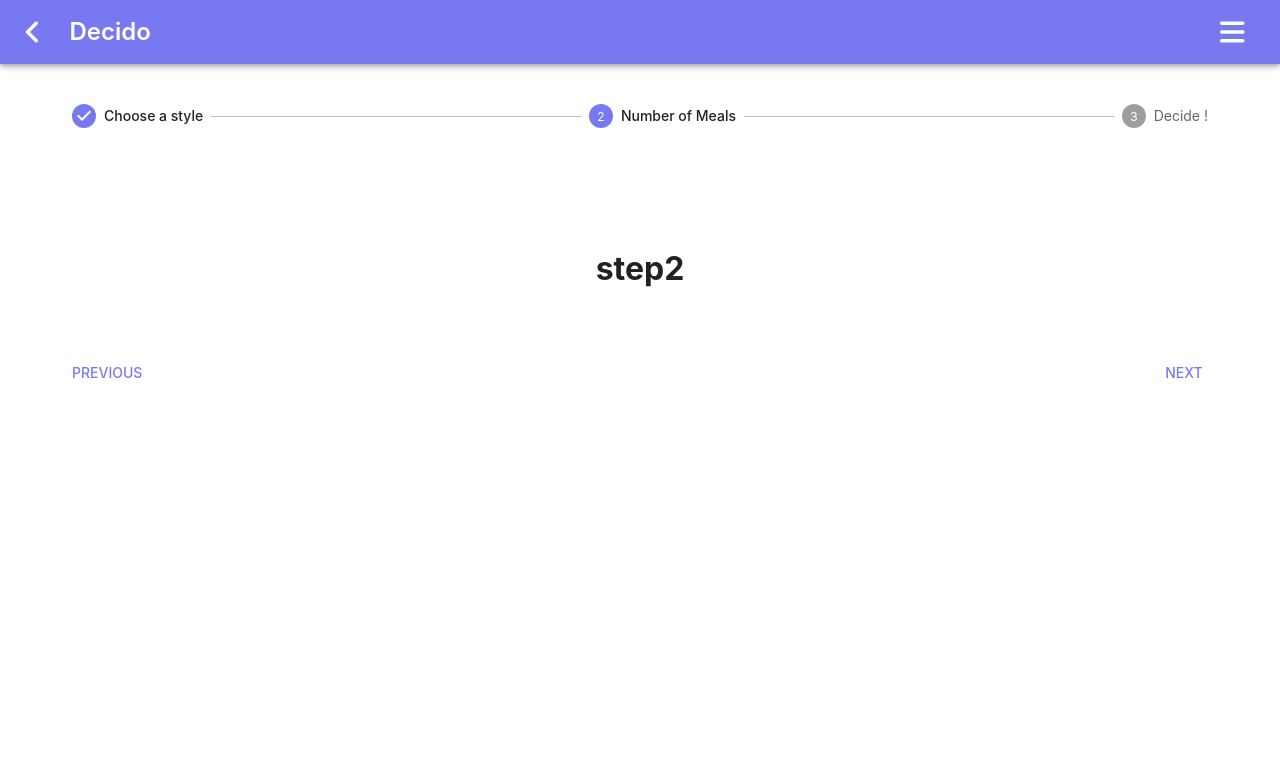
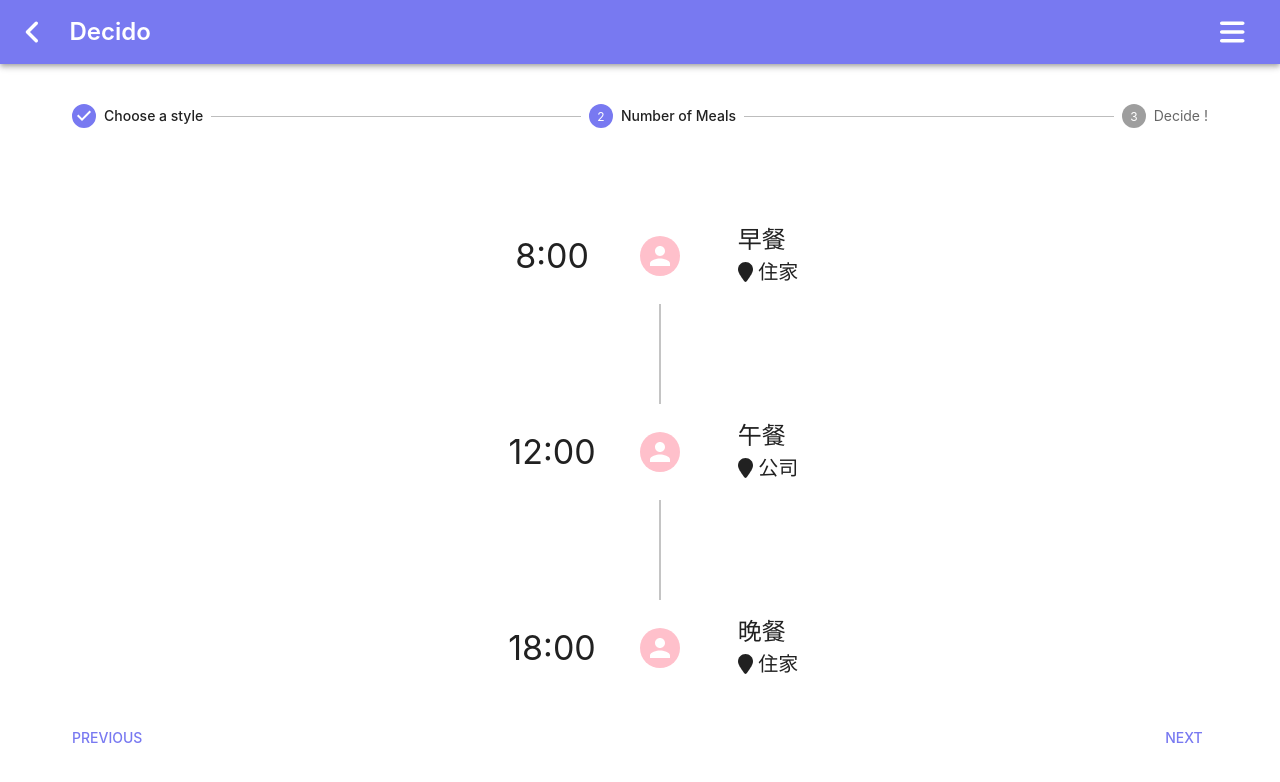
Before and after one commit to RoyJian/Decido, a React (Vite) app in the folder frontend/: page /steps in a window 1280 px wide. Both pictures are taken after a click on the button "NEXT". Shown: the top 782 px of the page. Built offline with nearby package versions, Linux system fonts and the light colour scheme; what react-swipeable-views-utils would draw is missing.

Commit message:
✨ add Time line components

```diff
--- a/frontend/src/App.tsx
+++ b/frontend/src/App.tsx
@@ -7,7 +7,7 @@ import NavBar from './Components/NavBar';
 import { ThemeProvider } from '@emotion/react';
 import CssBaseline from '@mui/material/CssBaseline';
 import Steps from './views/Steps';
-import Context from './utils/AppProvider';
+import Context from './Contexts/AppProvider';
 
 function App() {
   return (
--- a/frontend/src/Components/Step1.tsx
+++ b/frontend/src/Components/Step1.tsx
@@ -1,21 +1,9 @@
-import {
-  Grid,
-  Container,
-  ButtonBase,
-} from '@mui/material';
+import { Grid, Container, ButtonBase } from '@mui/material';
 import React from 'react';
 import StyleCard from './StyleCard';
-import {AppContext,appContextValueInterface} from '../utils/AppProvider';
+import { AppContext, appContextValueInterface } from '../Contexts/AppProvider';
+import { restaurantStyles } from '../Contexts/InitValue';
 
-const restaurantStyles: string[] = [
-  '韓式',
-  '日式',
-  '泰式',
-  '歐美',
-  '火鍋',
-  '早午餐',
-  '甜點',
-];
 const SelctrRstaurantStyle = (Styles: string[]) => {
   const styleArr: string[] = Styles;
   const result: string[] = [];
@@ -28,16 +16,13 @@ const SelctrRstaurantStyle = (Styles: string[]) => {
 };
 const selectStyles: string[] = SelctrRstaurantStyle(restaurantStyles);
 
+export default function Step1() {
+  const { setTheSelctStyle, theSelctStyle } = React.useContext(
+    AppContext
+  ) as appContextValueInterface;
 
-export default function Step1() {
-  const {setTheSelctStyle,theSelctStyle} = React.useContext(AppContext) as appContextValueInterface ;
-
-  React.useEffect(()=>{
-    // x?.appContextValue.setTheSelctStyle(restaurantStyles[0]);
-  },[]);
   return (
     <Container maxWidth="md">
-
       <Grid container spacing={3}>
         {selectStyles.map((item) => (
           <Grid
@@ -48,8 +33,11 @@ export default function Step1() {
           >
             <ButtonBase
               key={item}
-                sx={{ borderRadius: '40px', boxShadow:'2px 6px 4px rgba(0, 0, 0, 0.25)',}}
-                onClick={()=>setTheSelctStyle(item)}
+              sx={{
+                borderRadius: '40px',
+                boxShadow: '2px 6px 4px rgba(0, 0, 0, 0.25)',
+              }}
+              onClick={() => setTheSelctStyle(item)}
             >
               <StyleCard nowSelect={theSelctStyle} text={item}></StyleCard>
             </ButtonBase>
--- /dev/null
+++ b/frontend/src/Components/Step2.tsx
@@ -0,0 +1,31 @@
+import React from 'react';
+import TimeLine from './TimeLine';
+import { AppContext, appContextValueInterface } from '../Contexts/AppProvider';
+import { Box, Grid } from '@mui/material';
+export default function Step2() {
+  const { mealsArr, setMealsArr } = React.useContext(
+    AppContext
+  ) as appContextValueInterface;
+
+  return (
+    <Box ml={5} sx={{ display: 'flex',justifyContent:'left',maxWidth:300 }}>
+      <Grid container rowSpacing={1} columnSpacing={{ xs: 1, sm: 2, md: 3 }}>
+        {mealsArr.map((meal,index) => {
+          const time = `${meal.time.hour}:${String(meal.time.min).padStart(
+            2,
+            '0'
+          )}`;
+          return (
+            <TimeLine
+              key={meal.name}
+              time={time}
+              name={meal.name}
+              location={meal.location}
+              isEnd={(index === mealsArr.length-1) ? true : false}
+            />
+          );
+        })}
+      </Grid>
+    </Box>
+  );
+}
--- /dev/null
+++ b/frontend/src/Components/TimeLine.tsx
@@ -0,0 +1,45 @@
+import { Box, Typography, Avatar, Grid } from '@mui/material';
+import { FontAwesomeIcon } from '@fortawesome/react-fontawesome';
+import { faLocationPin} from '@fortawesome/free-solid-svg-icons';
+import React from 'react';
+
+interface Props {
+  name: string;
+  time: string;
+  location: string;
+  isEnd:boolean;
+}
+
+export default function TimeLine(props: Props) {
+  return (
+    <React.Fragment>
+      <Grid item xs={4} sx={{ display: 'flex', justifyContent: 'center' ,alignItems:'center'}}>
+        <Typography variant="h4" >
+          {props.time}{' '}
+        </Typography>
+      </Grid>
+      <Grid item xs={4} sx={{ display: 'flex', justifyContent: 'center',alignItems:'center' }}>
+        <Avatar sx={{ bgcolor: '#ffc0cb' }}></Avatar>
+      </Grid>
+      <Grid item xs={4} sx={{ display: 'flex', justifyContent: 'center',alignItems:'center'}}>
+        <Box>
+            <Typography variant="h5" >
+            {props.name}{' '}
+            </Typography>
+            <Typography variant="h6" >
+                <FontAwesomeIcon icon={faLocationPin} />{' '}
+                {props.location}{' '}
+            </Typography>
+        </Box>
+      </Grid>
+      {
+        !(props.isEnd)
+        ?(
+            <Grid item mt={1} mb={1} xs={12} sx={{ display: 'flex', justifyContent: 'center',alignItems:'center' }}>
+                <Box sx={{width:2,height:100,background:'#C4C4C4'}}/>
+            </Grid>)
+        :(<div/>)
+      }
+    </React.Fragment>
+  );
+}
--- a/frontend/src/utils/AppProvider.tsx
+++ b/frontend/src/Contexts/AppProvider.tsx
@@ -1,8 +1,15 @@
 import React, { useState, createContext } from 'react';
+import {Meal} from './Interface';
+import {initMealsArr} from './InitValue';
+
+
+
 
 export interface appContextValueInterface {
   theSelctStyle: string;
-  setTheSelctStyle: React.Dispatch<React.SetStateAction<string>>;
+  setTheSelctStyle: (state:string)=>void,
+  mealsArr:Meal[];
+  setMealsArr:(state:Meal[])=>void;
 }
 interface Props {
   children: JSX.Element;
@@ -12,9 +19,12 @@ export const AppContext  = createContext<appContextValueInterface | null >(null)
 
 export default function Context(props:Props) {
   const [theSelctStyle, setTheSelctStyle] = useState('');
+  const [mealsArr,setMealsArr] = useState<Meal[]>(initMealsArr);
   const appContextValue: appContextValueInterface = {
     theSelctStyle,
     setTheSelctStyle,
+    mealsArr,
+    setMealsArr
   };
   return (
     <AppContext.Provider value={appContextValue}>
--- /dev/null
+++ b/frontend/src/Contexts/InitValue.ts
@@ -0,0 +1,38 @@
+import {Meal} from './Interface';
+
+export const restaurantStyles : string[]= [
+    '韓式',
+    '日式',
+    '泰式',
+    '歐美',
+    '火鍋',
+    '早午餐',
+    '甜點',
+];
+export const initMealsArr:Meal[] = [
+    {
+        name:'早餐',
+        time:{
+            hour: 8,
+            min:0
+        },
+        location: '住家'
+    },
+    {
+        name:'午餐',
+        time:{
+            hour: 12,
+            min:0
+        },
+        location: '公司'
+    },
+    {
+        name:'晚餐',
+        time:{
+            hour: 18,
+            min:0
+        },
+        location: '住家'
+    }
+
+];
--- /dev/null
+++ b/frontend/src/Contexts/Interface.ts
@@ -0,0 +1,8 @@
+export interface Meal{
+    name:string,
+    time:{
+      hour:number,
+      min:number
+    },
+    location:string
+  }
--- a/frontend/src/views/Steps.tsx
+++ b/frontend/src/views/Steps.tsx
@@ -1,5 +1,6 @@
 import React from 'react';
 import Step1 from '../Components/Step1';
+import Step2 from '../Components/Step2';
 import {
   Box,
   Container,
@@ -38,7 +39,6 @@ export default function Steps() {
       <Box sx={{ width: '100%' }} mt={5}>
         <Stepper activeStep={activeStep}>
           {steps.map((label, index) => {
-            console.log(label);
             const stepProps: StepProps = {};
             const labelProps: LabelProps = {};
 
@@ -54,7 +54,7 @@ export default function Steps() {
         {activeStep === 0 ? (
           <Step1 />
         ) : activeStep === 1 ? (
-          <h1>step2</h1>
+          <Step2/>
         ) : (
           <h1>step3</h1>
         )}
```
Lines whose indentation alone changed are shown as unchanged.
